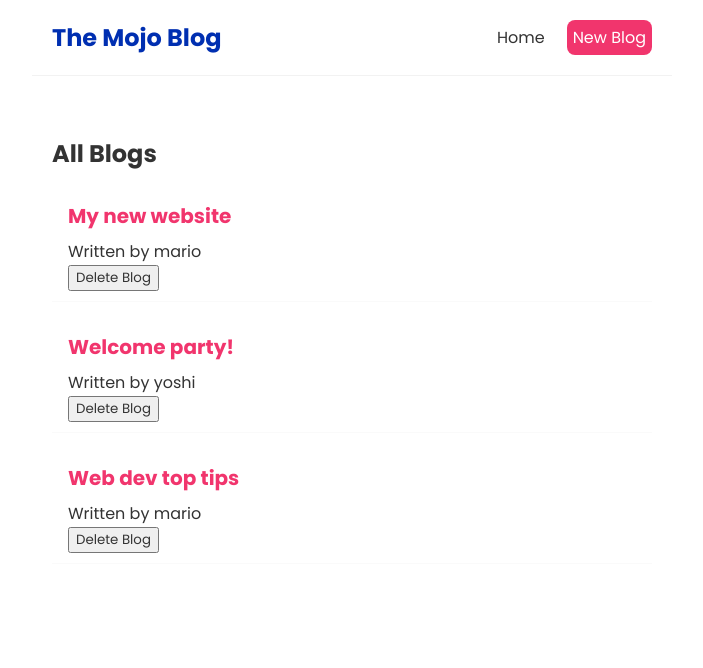
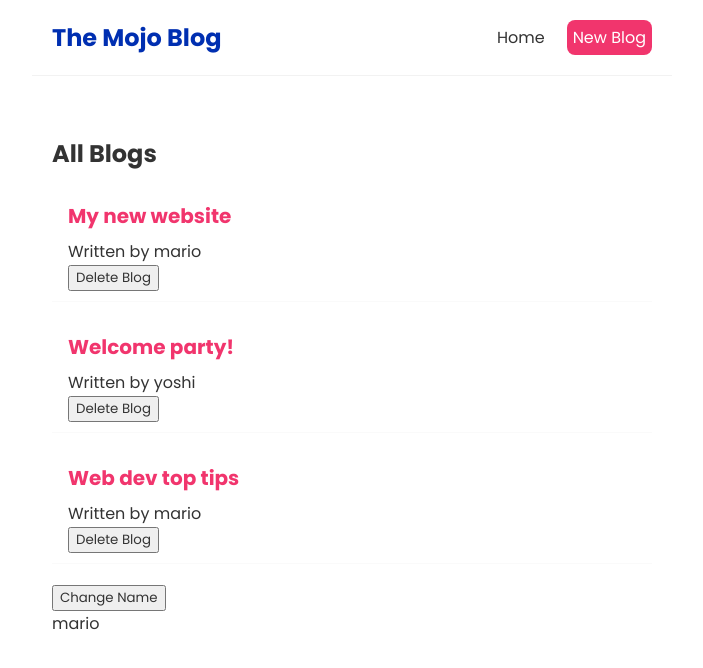
Before and after one commit to Khedubaba/MojoBlog, a React (Create React App) app in the folder mojo-blog/: page / in a window 1280 px wide. Shown: the top 668 px of the page, without its empty margins (288-991 px from the left). Built offline with nearby package versions, Linux system fonts and the light colour scheme; the HTML template or start-up script is replaced by a standard one.

Commit message:
useEffect hook and useEffect hook dependencies.

```diff
--- a/mojo-blog/src/Home.js
+++ b/mojo-blog/src/Home.js
@@ -1,4 +1,4 @@
-import { useState } from 'react';
+import { useState, useEffect} from 'react';
 import BlogList from './BlogList';
 
 const Home = () => {
@@ -8,14 +8,23 @@
         { title: 'Web dev top tips', body: 'lorem ipsum...', author: 'mario', id: 3 }
     ]);
 
+    const [name, setName] = useState('mario');
+
     const handleDelete = (id) => {
         const newBlogs = blogs.filter(blog => blog.id !== id);
         setBlogs(newBlogs);
     }
 
+    useEffect(() => {
+        console.log('useEffect ran');
+        console.log(blogs);
+    }, []);
+
     return (
         <div className="home">
             <BlogList blogs={blogs} title="All Blogs" handleDelete={handleDelete}/>
+            <button onClick={() => setName('luiji')}>Change Name</button>
+            <p>{name}</p>
         </div>
     );
 }
```
